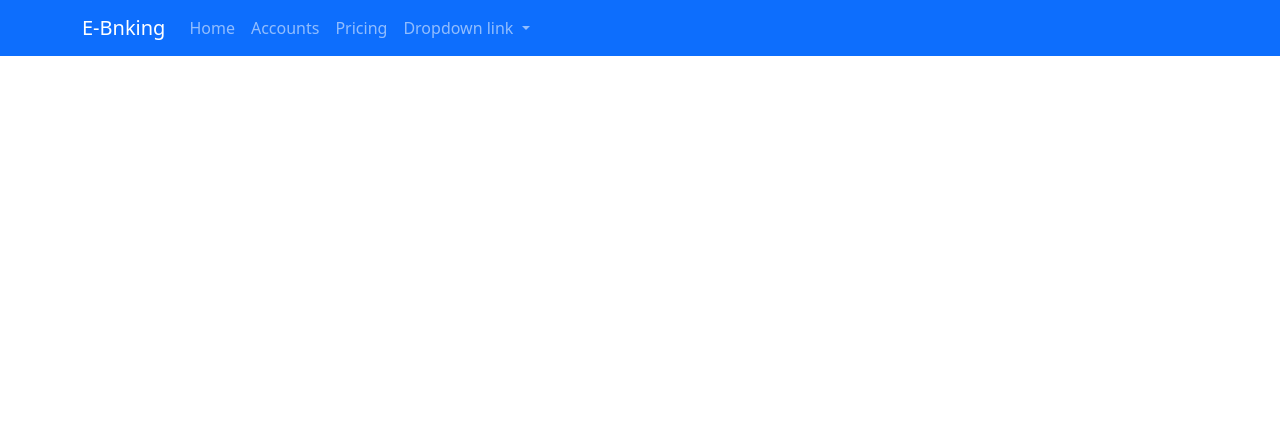
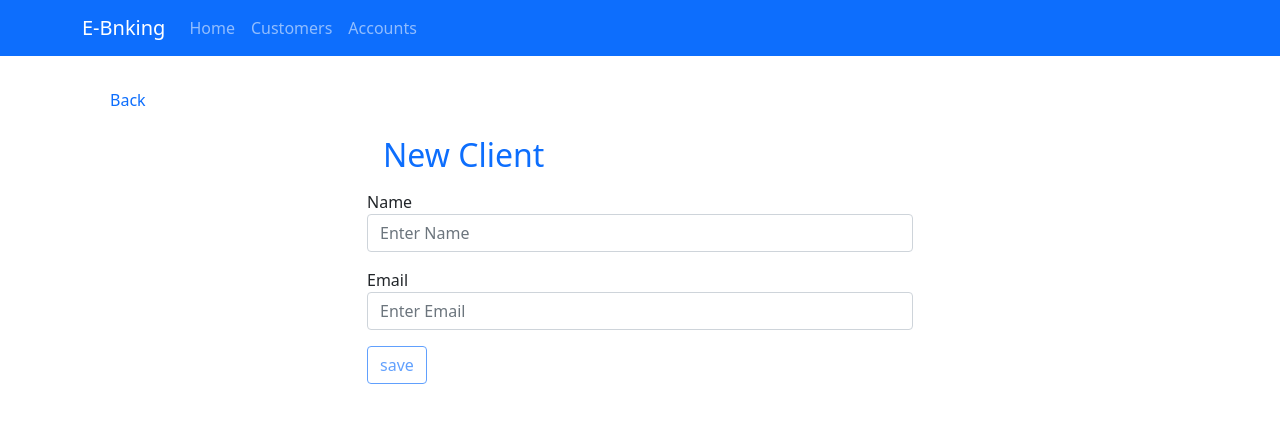
Before and after one commit to boumohamed/E-Banking-frontend, an Angular app: page /customers/add in a window 1280 px wide. Before the commit this address led to /. Shown: the top 422 px of the page. Built offline with nearby package versions, Linux system fonts and the light colour scheme.

Commit message:
Adding New Customer

```diff
--- a/src/app/app-routing.module.ts
+++ b/src/app/app-routing.module.ts
@@ -2,11 +2,13 @@ import { NgModule } from '@angular/core';
 import { RouterModule, Routes } from '@angular/router';
 import { AccountsComponent } from './components/accounts/accounts.component';
 import { CustomersComponent } from './components/customers/customers.component';
+import { NewCustomerComponent } from './components/new-customer/new-customer.component';
 
 const routes: Routes = [
   {path:'', component: AccountsComponent},
   {path:'accounts', component: AccountsComponent},
   {path:'customers', component: CustomersComponent},
+  {path:'customers/add', component: NewCustomerComponent},
 ];
 
 @NgModule({
--- a/src/app/app.module.ts
+++ b/src/app/app.module.ts
@@ -22,6 +22,7 @@ import { CustomersComponent } from './components/customers/customers.component'
 import { HttpClientModule } from '@angular/common/http';
 import { CustomerService } from './services/customer.service';
 import { ReactiveFormsModule } from '@angular/forms';
+import { NewCustomerComponent } from './components/new-customer/new-customer.component';
 
 
 
@@ -30,7 +31,8 @@ import { ReactiveFormsModule } from '@angular/forms';
     AppComponent,
     NavBarComponent,
     AccountsComponent,
-    CustomersComponent
+    CustomersComponent,
+    NewCustomerComponent
   ],
   imports: [
     HttpClientModule,
--- a/src/app/components/customers/customers.component.html
+++ b/src/app/components/customers/customers.component.html
@@ -16,6 +16,7 @@
 
 
 <div class="container p-4">
+  <a class="nav-link" routerLink="/customers/add">New Cutomer</a>
   <form [formGroup]="customerGroup" (ngSubmit)="handelForme()">
     <div class="form-group">
       <label for="exampleInputEmail1">Keyword</label>
@@ -33,6 +34,7 @@
         <th scope="col">#</th>
         <th scope="col">Nom</th>
         <th scope="col">Email</th>
+
       </tr>
     </thead>
     <tbody>
@@ -40,6 +42,8 @@
         <td>{{c.id}}</td>
         <td>{{c.nom}}</td>
         <td>{{c.email}}</td>
+        <td><button class="btn btn-outline-secondary">Update</button></td>
+        <td><button (click)="deleteCustomer(c)" class="btn btn-outline-danger">Delete</button></td>
       </tr>
     </tbody>
   </table>
--- a/src/app/components/customers/customers.component.ts
+++ b/src/app/components/customers/customers.component.ts
@@ -1,7 +1,7 @@
 import { Component, OnInit } from '@angular/core';
 
 import {FormBuilder, FormControl, FormGroup, FormGroupDirective, NgForm, Validators} from '@angular/forms';
-import { catchError, Observable, throwError } from 'rxjs';
+import { catchError, map, Observable, throwError } from 'rxjs';
 
 import { CustomerService } from 'src/app/services/customer.service';
 import { Customer } from '../../models/Customer';
@@ -33,6 +33,28 @@ export class CustomersComponent implements OnInit {
     this.handelForme()
   }
 
+  deleteCustomer(c : Customer)
+  {
+    let sure = confirm("Are You Sure ?")
+    //console.log(c)
+    if(!sure) return
+
+    this.customerService.deleteCustomer(c.id).subscribe({
+      next : data => {
+        //this.handelForme()
+        this.customers = this.customers?.pipe(
+          map(data => {
+            return data;
+          })
+        )
+
+      },
+      error : err => {
+        console.log(err )
+      }
+    })
+  }
+
   handelForme()
   {
     let kw = this.customerGroup.value.keyword
--- a/src/app/components/nav-bar/nav-bar.component.html
+++ b/src/app/components/nav-bar/nav-bar.component.html
@@ -3,7 +3,7 @@
 
       <nav class="navbar navbar-expand-lg navbar-dark bg-primary">
         <div class="container p-">
-          <a class="navbar-brand"routerLink="/">E-Bnking</a>
+          <a class="navbar-brand" routerLink="/" >E-Bnking</a>
           <button class="navbar-toggler" type="button" data-toggle="collapse" data-target="#navbarNavDropdown" aria-controls="navbarNavDropdown" aria-expanded="false" aria-label="Toggle navigation">
             <span class="navbar-toggler-icon"></span>
           </button>
@@ -13,20 +13,10 @@
                 <a class="nav-link" routerLink="/customers">Home</a>
               </li>
               <li class="nav-item">
-                <a class="nav-link" routerLink="/accounts">Accounts</a>
+                <a class="nav-link" routerLink="/customers">Customers</a>
               </li>
               <li class="nav-item">
-                <a class="nav-link" href="#">Pricing</a>
-              </li>
-              <li class="nav-item dropdown">
-                <a class="nav-link dropdown-toggle" href="#" id="navbarDropdownMenuLink" data-toggle="dropdown" aria-haspopup="true" aria-expanded="false">
-                  Dropdown link
-                </a>
-                <div class="dropdown-menu" aria-labelledby="navbarDropdownMenuLink">
-                  <a class="dropdown-item" href="#">Action</a>
-                  <a class="dropdown-item" href="#">Another action</a>
-                  <a class="dropdown-item" href="#">Something else here</a>
-                </div>
+                <a class="nav-link" routerLink="/accounts">Accounts</a>
               </li>
             </ul>
           </div>
--- /dev/null
+++ b/src/app/components/new-customer/new-customer.component.html
@@ -0,0 +1,37 @@
+<div class="container p-4">
+    <a class="nav-link" routerLink="/customers">Back</a>
+    <div class="col-md-6 offset-3">
+        <h2 class="text-primary m-3">New Client</h2>
+        <form [formGroup]="customerGroup" (ngSubmit)="handelForme()">
+            <div class="form-group mb-3">
+            <label for="exampleInputEmail1">Name</label>
+            <input type="text" class="form-control" id="exampleInputEmail1" formControlName="nom" aria-describedby="emailHelp" placeholder="Enter Name">
+            <span class="text-danger"
+                *ngIf="customerGroup.controls['nom'].touched
+                        && customerGroup.controls['nom'].errors
+                        && customerGroup.controls['nom'].errors['required']">
+                Name is Required
+            </span>
+        </div>
+            <div class="form-group mb-3">
+            <label for="exampleInputPassword1">Email</label>
+            <input type="email" class="form-control" id="exampleInputPassword1" formControlName="email" placeholder="Enter Email">
+            <span class="text-danger"
+                *ngIf="customerGroup.controls['email'].touched
+                        && customerGroup.controls['email'].errors
+                        && customerGroup.controls['email'].errors['required']">
+                Email is Required
+            </span>
+            <span class="text-danger"
+                *ngIf="customerGroup.controls['email'].touched
+                        && customerGroup.controls['email'].errors
+                        && customerGroup.controls['email'].errors['email']">
+                Email is not valid
+            </span>
+            </div>
+            <button type="submit" class="btn btn-outline-primary" [disabled]="!customerGroup.valid">save</button>
+        </form>
+    </div>
+</div>
+
+<!-- Button trigger modal -->
--- /dev/null
+++ b/src/app/components/new-customer/new-customer.component.ts
@@ -0,0 +1,42 @@
+import { Component, OnInit } from '@angular/core';
+import {FormBuilder, FormControl, FormGroup, FormGroupDirective, NgForm, Validators} from '@angular/forms';
+import { CustomerService } from 'src/app/services/customer.service';
+import { Customer } from 'src/app/models/Customer';
+import { Router } from '@angular/router';
+
+@Component({
+  selector: 'app-new-customer',
+  templateUrl: './new-customer.component.html',
+  styleUrls: ['./new-customer.component.css']
+})
+export class NewCustomerComponent implements OnInit {
+
+  customerGroup! : FormGroup;
+  constructor(private customerService : CustomerService, private fb : FormBuilder,
+              private router : Router) { }
+
+  ngOnInit(): void {
+    this.customerGroup = this.fb.group({
+      nom : this.fb.control("", [Validators.required]),
+      email : this.fb.control("", [Validators.email, Validators.required])
+    })
+  }
+
+  handelForme()
+  {
+    let customer : Customer = this.customerGroup.value;
+    //console.log(customer)
+
+    this.customerService.saveCustomer(customer).subscribe({
+      next : data => {
+        alert("Customer saved !")
+        // this.customerGroup.reset();
+        this.router.navigate(["/customers"]);
+      },
+      error : er => {
+        alert("Something went wrong !")
+      }
+    });
+  }
+
+}
--- a/src/app/services/customer.service.ts
+++ b/src/app/services/customer.service.ts
@@ -19,4 +19,12 @@ export class CustomerService {
   public searchCustomers(kw : string) : Observable<Array<Customer>>{
     return this.http.get<Array<Customer>>(environment.url+"customers/search?keyword="+kw)
   }
+
+  public saveCustomer(customer : Customer) : Observable<Customer>{
+    return this.http.post<Customer>(environment.url+"customers", customer)
+  }
+
+  public deleteCustomer(id : number){
+    return this.http.delete(environment.url+"customers/"+id)
+  }
 }
```
Also changed, not shown: src/app/components/new-customer/new-customer.component.css (added).
